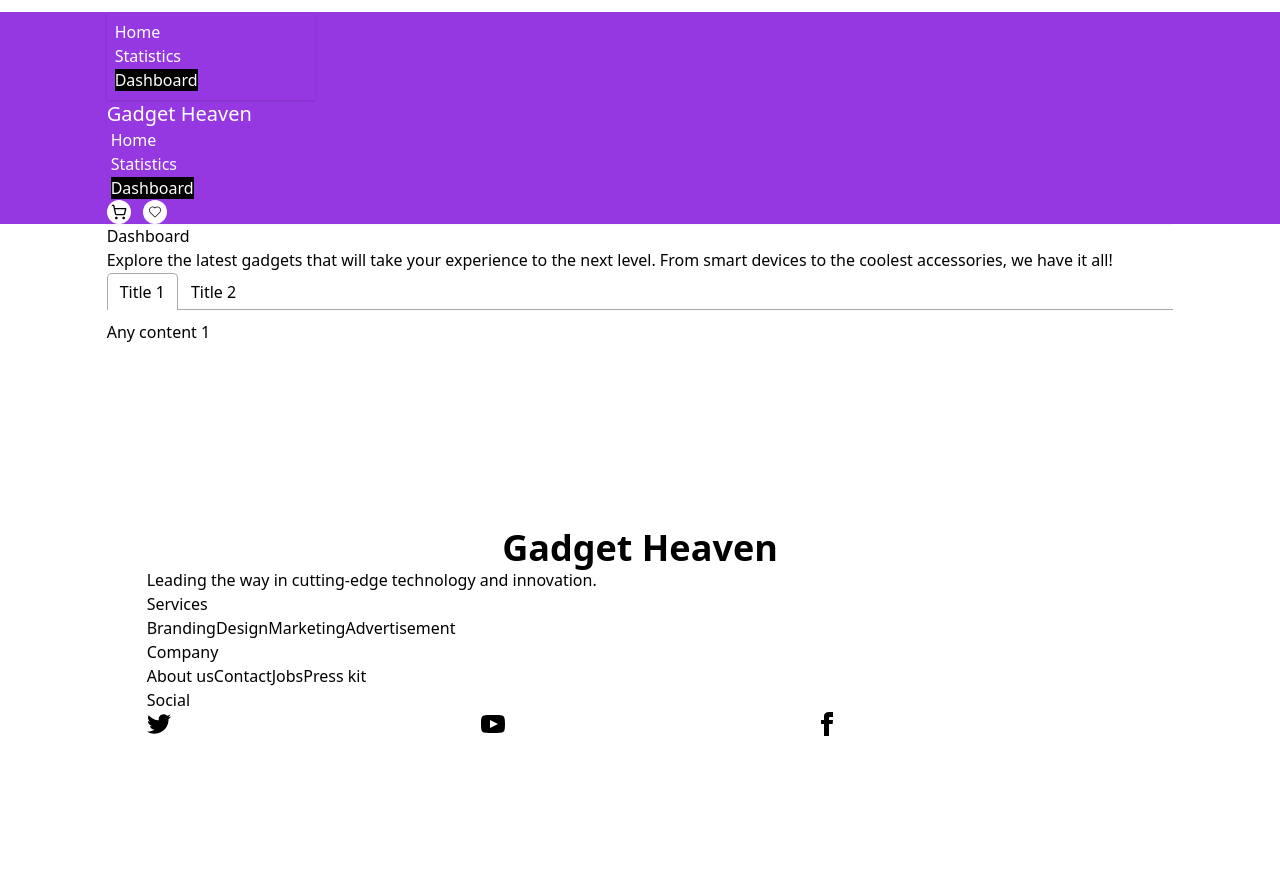
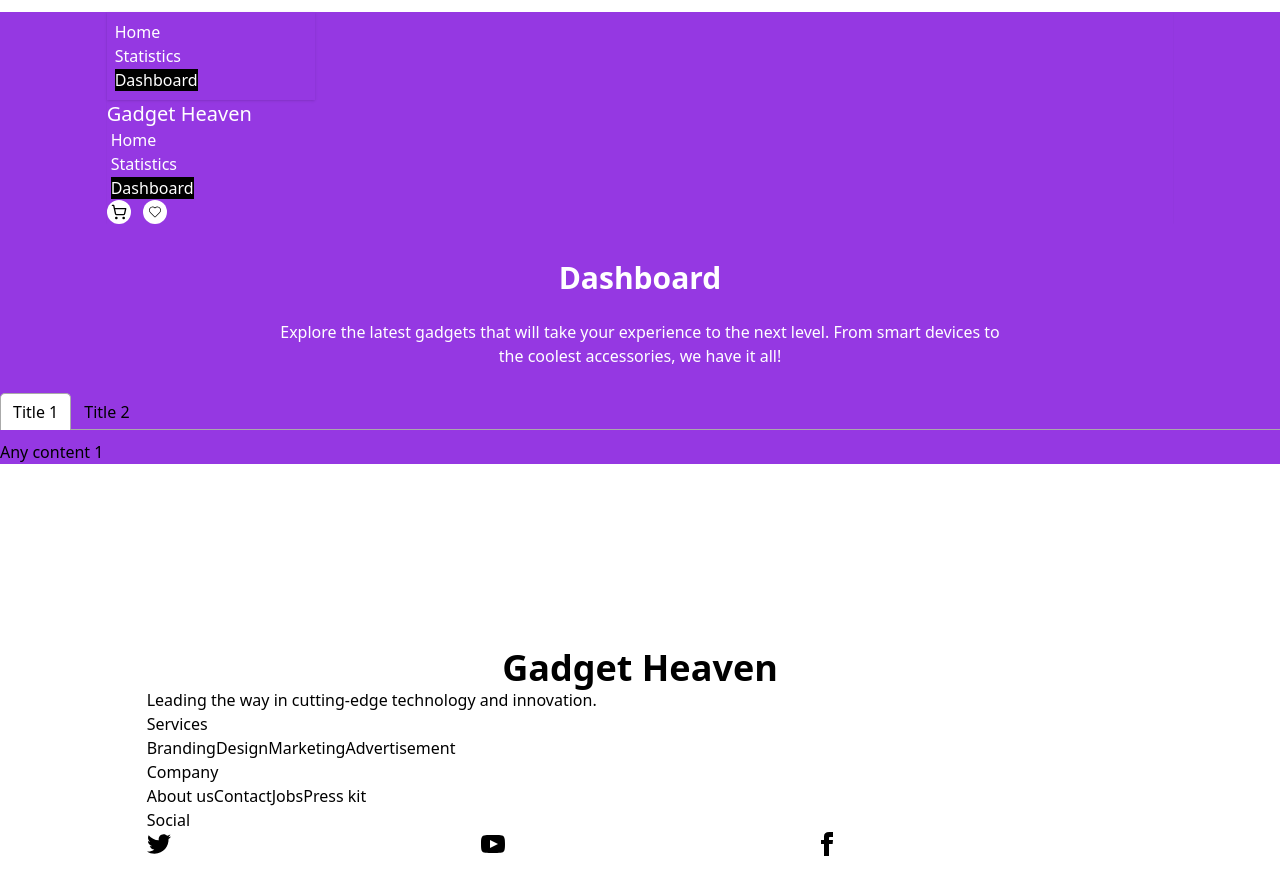
Before and after one commit to mahdi33-gk/gadget-heaven, a React (Vite) app: page /dashboard in a window 1280 px wide. Before the commit the page ends 800 px from the top, so only its background shows below. Built offline with nearby package versions, Linux system fonts and the light colour scheme.

Commit message:
tab issue not fix yet

```diff
--- a/src/Dashboard.jsx
+++ b/src/Dashboard.jsx
@@ -4,15 +4,17 @@ import "react-tabs/style/react-tabs.css";
 
 const Dashboard = () => {
   return (
-    <div className="w-10/12 mx-auto">
-      <div>
-        <div>
-          <h1>Dashboard</h1>
-          <p>
-            Explore the latest gadgets that will take your experience to the
-            next level. From smart devices to the coolest accessories, we have
-            it all!
-          </p>
+    <div>
+      <div className="bg-primary ">
+        <div className="w-10/12 mx-auto">
+          <div className=" text-white">
+            <h1 className="text-3xl font-bold text-center pt-9">Dashboard</h1>
+            <p className="text-center pt-6 pb-6">
+              Explore the latest gadgets that will take your experience to the
+              next level. From smart devices to <br /> the coolest accessories,
+              we have it all!
+            </p>
+          </div>
         </div>
         <Tabs>
           <TabList>
```
